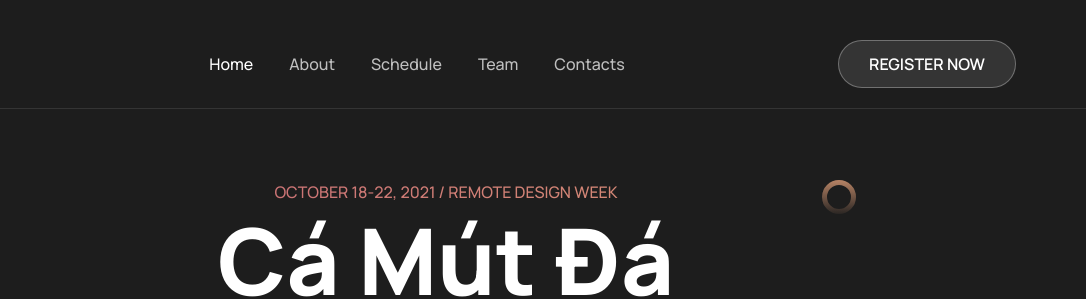
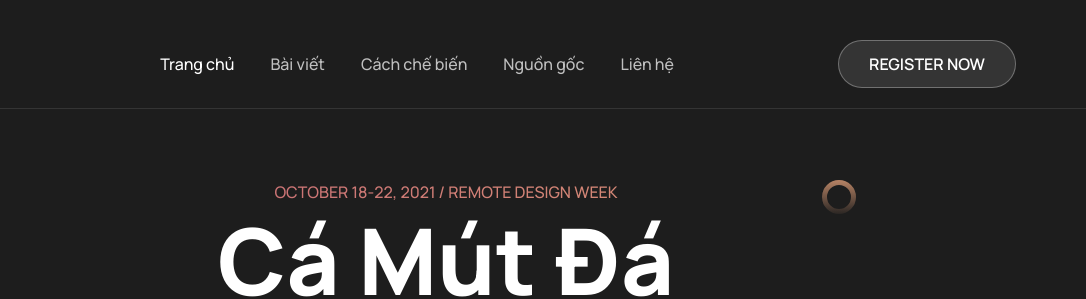
Before and after one commit to trinhquanghuong2212/quangdafood, a plain HTML site: page index.html in a window 1280 px wide. Shown: the top 299 px of the page, 194-1280 px from the left. Drawn offline with Linux system fonts and the light colour scheme.

Commit message:
update nav header

```diff
--- a/index.html
+++ b/index.html
@@ -82,19 +82,19 @@
                 <nav class="header__nav">
                     <ul class="header__list">
                         <li class="header__item">
-                            <a href="#" class="header__link header__link--active">Home</a>
+                            <a href="#" class="header__link header__link--active">Trang chủ</a>
                         </li>
                         <li class="header__item">
-                            <a href="#footer" class="header__link">About</a>
+                            <a href="#footer" class="header__link">Bài viết</a>
                         </li>
                         <li class="header__item">
-                            <a href="#schedule" class="header__link">Schedule</a>
+                            <a href="#schedule" class="header__link">Cách chế biến</a>
                         </li>
                         <li class="header__item">
-                            <a href="#team" class="header__link">Team</a>
+                            <a href="#team" class="header__link">Nguồn gốc</a>
                         </li>
                         <li class="header__item">
-                            <a href="#footer" class="header__link">Contacts</a>
+                            <a href="#footer" class="header__link">Liên hệ</a>
                         </li>
                     </ul>
                 </nav>
```
